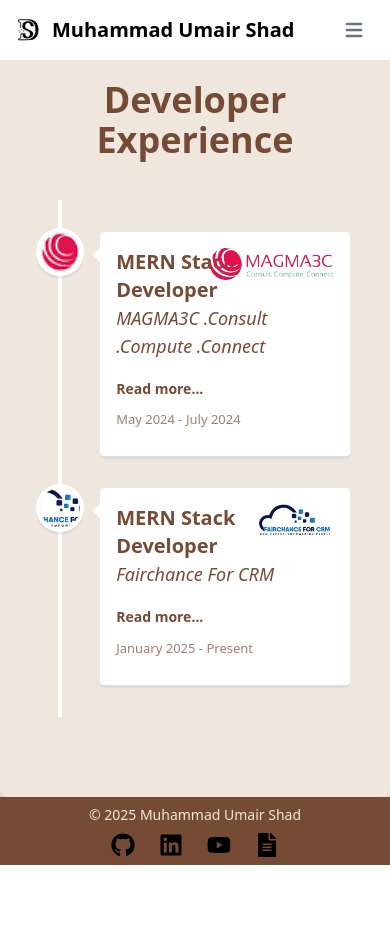
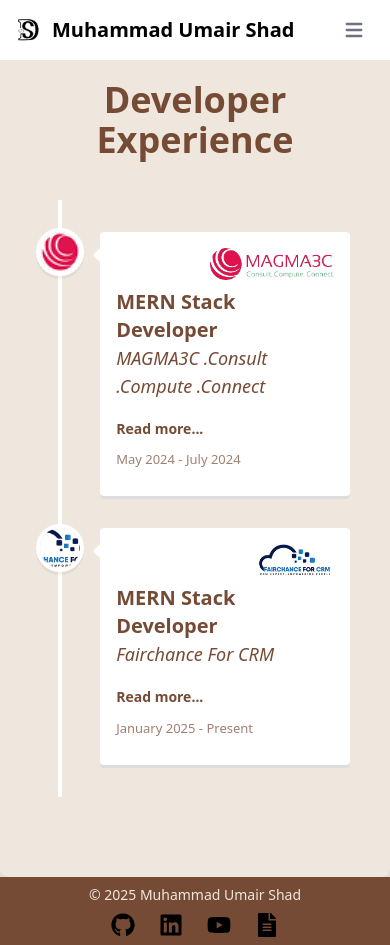
Before and after one commit to shad-developer/umair_portfolio, a React (Vite) app: page /experience in a window 390 px wide. Before the commit the page ends 865 px from the top, so only its background shows below. Built offline with nearby package versions, Linux system fonts and the light colour scheme.

Commit message:
Experience.jsx

```diff
--- a/src/components/Experience.jsx
+++ b/src/components/Experience.jsx
@@ -17,6 +17,7 @@ const JobExperienceCard = ({ experience, onClick }) => (
         className="h-full w-full object-cover rounded-full"
       />
     }
+     contentStyle={{ position: "relative" }}
     date={
       <span className="text-darkDesert font-medium">
         {experience.timePeriod}
@@ -31,7 +32,7 @@ const JobExperienceCard = ({ experience, onClick }) => (
       />
     )}
 
-    <h3 className="text-xl sm:text-2xl font-bold text-darkDesert vertical-timeline-element-title">
+    <h3 className="text-xl mt-10 md:mt-0 sm:text-2xl font-bold text-darkDesert vertical-timeline-element-title">
       {experience.title}
     </h3>
     <h4 className="text-lg sm:text-xl text-darkDesert italic mb-3 vertical-timeline-element-subtitle">
```
